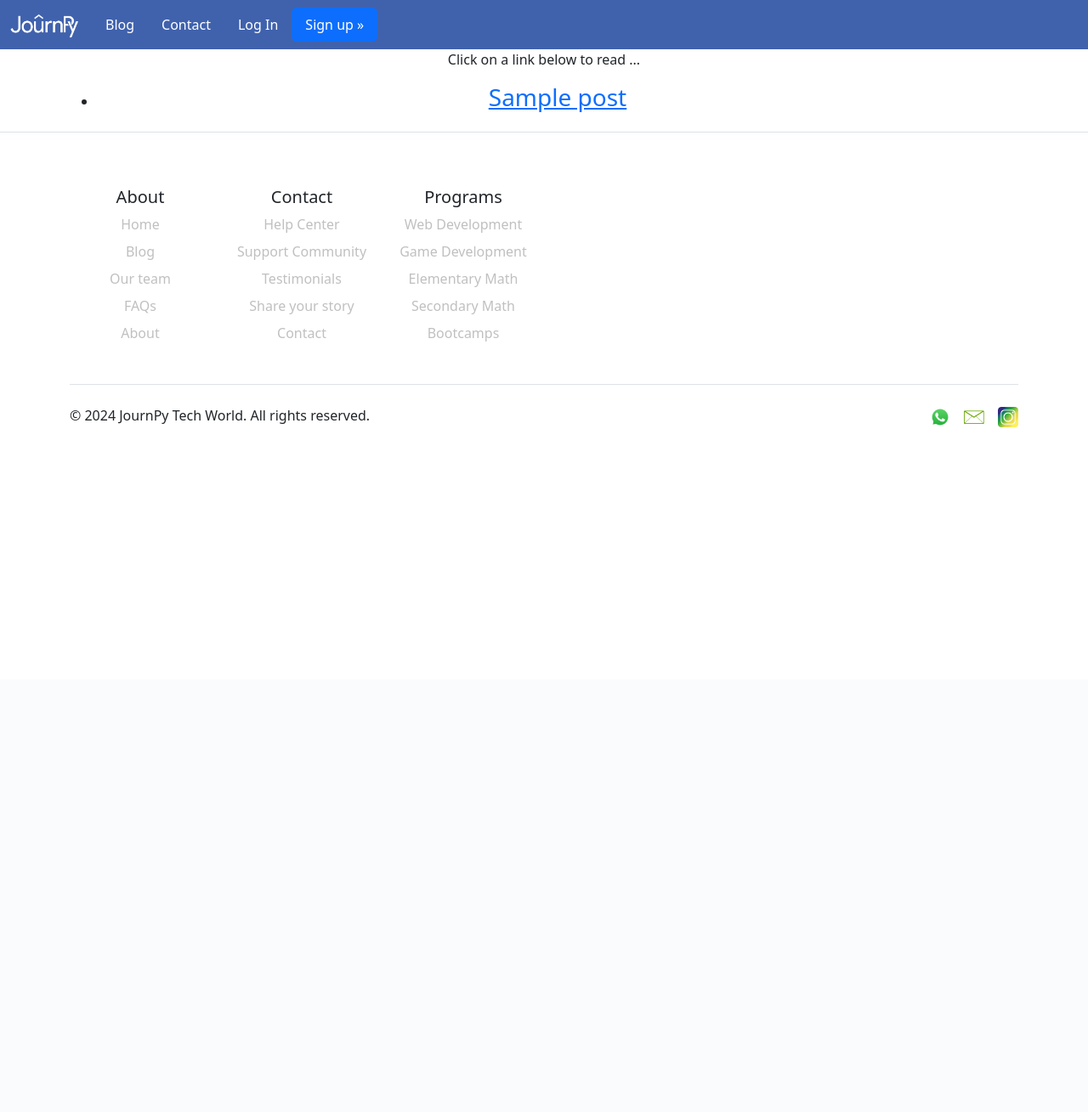
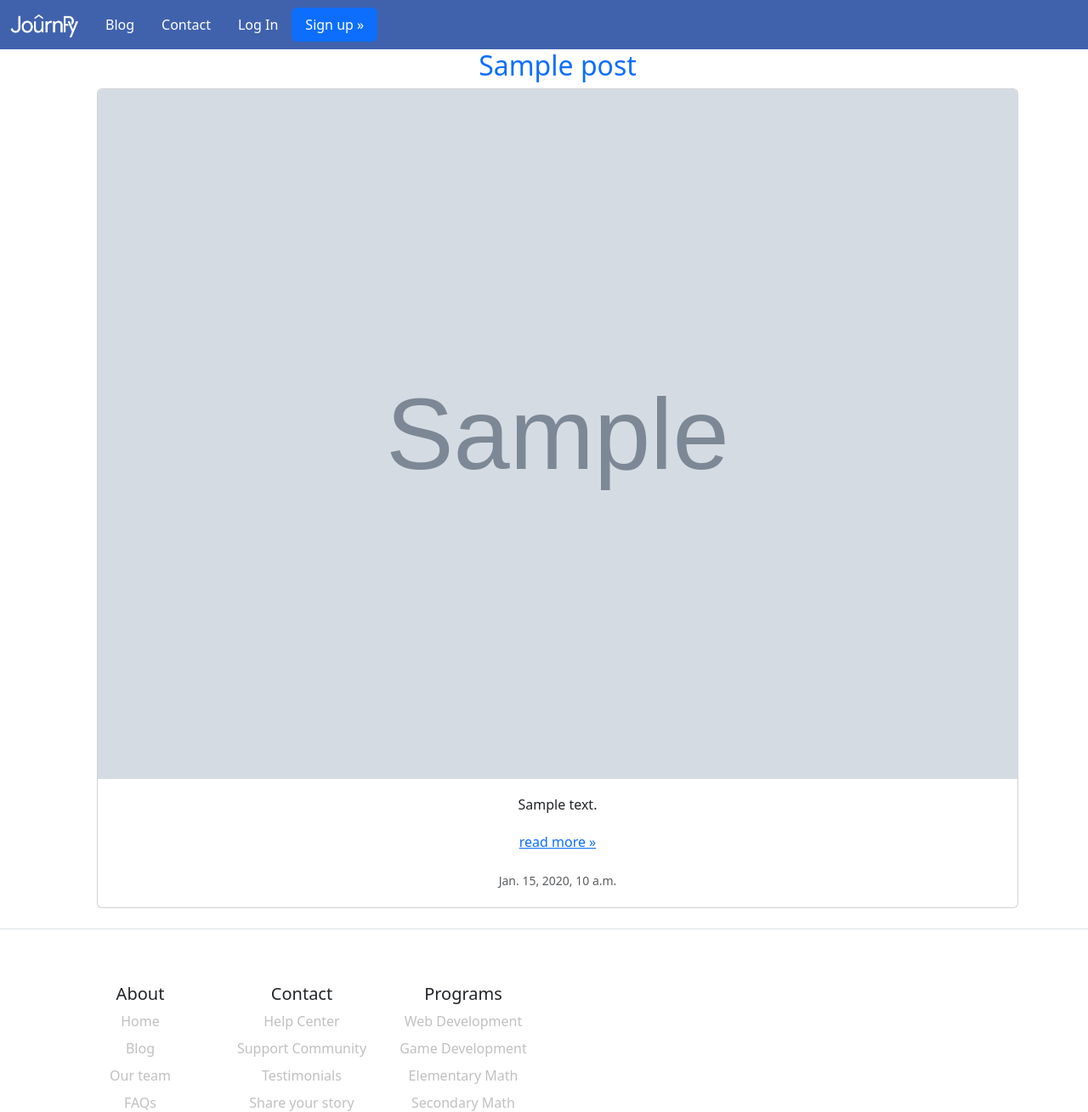
Before and after one commit to journpy/journpy2, a Django app: template templates/blogs.html in a window 1280 px wide. Shown: the top 1309 px of the page at 85% size. Before the commit the page ends 503 px from the top, so only its background shows below. Run offline with Django 5.2, Linux system fonts and the light colour scheme; the template is opened without the code that fills it: most values are stand-ins (such as "Sample title", 1, 10 or a date in 2020); grey boxes marked "Sample" are stand-in pictures; some libraries are stand-ins or nearby versions.

```diff
--- a/templates/500.html
+++ b/templates/500.html
@@ -11,7 +11,7 @@
 {% block title %}{% translate 'Server error (500)' %}{% endblock %}
 
 {% block content %}
-<h1>{% translate 'Server Error <em>(500)</em>' %}</h1>
+<h2 class='text-primary'>{% translate 'Server Error <em>(500)</em>' %}</h2>
 <p>{% translate 'There’s been an error. It’s been reported to the site administrators via email and should be fixed shortly. Thanks for your patience.' %}</p>
 
 {% endblock %}
--- a/templates/base.html
+++ b/templates/base.html
@@ -42,15 +42,13 @@
 
                         <button type="submit" class="btn back-color text-white">Logout</button>
                     </form>
+                    <a class="flex-sm-fill text-sm-center nav-link" href="{% url 'password_change' %}">| Change
+                        Password |</a>
                     {% else %}
 
                     <a class="flex-sm-fill text-sm-center nav-link a-color" href="{% url 'login' %}">Log In</a>
                     <a class="flex-sm-fill text-sm-center nav-link active a-color" href="{% url 'signup' %}">Sign up
                         &raquo;</a>
-                    {% endif %}
-                    {% if user.is_authenticated %}
-                    <a class="flex-sm-fill text-sm-center nav-link" href="{% url 'password_change' %}">| Change
-                        Password |</a>
                     {% endif %}
 
                     {% if user.is_authenticated and user.is_staff %}
@@ -76,6 +74,7 @@
     <script src="https://cdn.jsdelivr.net/npm/bootstrap@5.3.3/dist/js/bootstrap.min.js"
         integrity="sha384-0pUGZvbkm6XF6gxjEnlmuGrJXVbNuzT9qBBavbLwCsOGabYfZo0T0to5eqruptLy"
         crossorigin="anonymous"></script>
+    <script id="dsq-count-scr" src="//journpy.disqus.com/count.js" async></script>
 </body>
 
 </html>
--- a/templates/blogs.html
+++ b/templates/blogs.html
@@ -3,12 +3,21 @@
 {% block title %}Blogs{% endblock %}
 
 {% block content %}
-<p>Click on a link below to read ...</p>
+
 {% for post in post_list %}
 <div class="post-entry">
-    <ul style="list-style-type:circle line-height:180%">
+    <ul style="list-style-type:none; line-height:180%">
         <li>
-            <h3><a href="{% url 'post_detail' post.pk post.slug %}">{{ post.title }}</a></h3>
+            <h2 class="text-primary">{{ post.title }}</h2>
+<div class="card mb-3">
+    <img src="{{ post.image.url }}" class="card-img-top" alt="{{ post.image.imgname }}">
+    <div class="card-body">
+        <!--<h5 class="card-title">{{ post.title }}</h5>-->
+        <p class="card-text">{{ post.body_rendered | safe }}</p>
+        <p><a href="{% url 'post_detail' post.pk post.slug %}">read more &raquo;</a></p>
+        <p class="card-text"><small class="text-body-secondary">{{ post.date_modified }}</small></p>
+    </div>
+</div>
         </li>
     </ul>
 </div>
--- a/users/models.py
+++ b/users/models.py
@@ -15,9 +15,11 @@ COURSE_CHOICES = {
 
 
 class CustomUser(AbstractUser):
-    date_of_birth = models.DateField(null=False, blank=False,)
+    date_of_birth = models.DateField()
     email = models.EmailField(unique=True)
-    phone_number = PhoneNumberField(blank=True)
+    phone_number = PhoneNumberField(
+        help_text="Enter phone number with country code e.g. +23400000000"
+        )
     country = CountryField(blank_label="Select Country")
     course = models.CharField(
         max_length=4,
```
Also changed, not shown: templates/post_detail.html (+17 -0 lines), users/migrations/0002_alter_customuser_phone_number.py (added).
